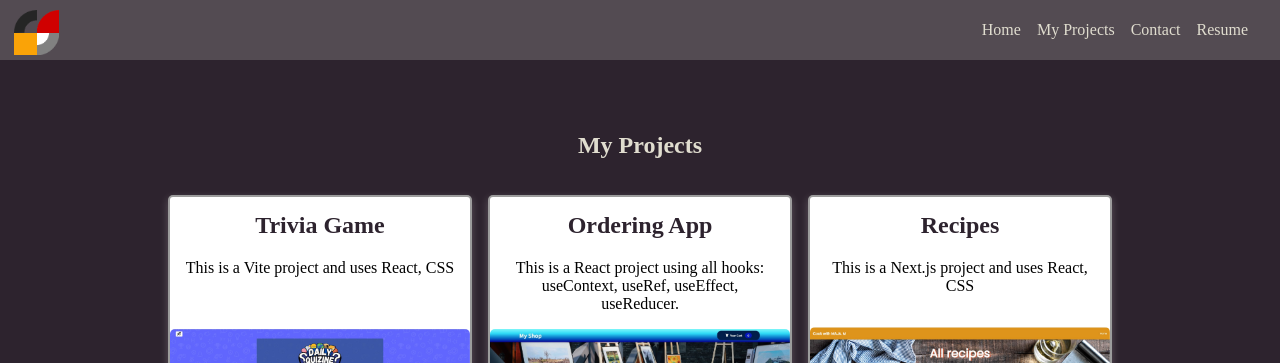
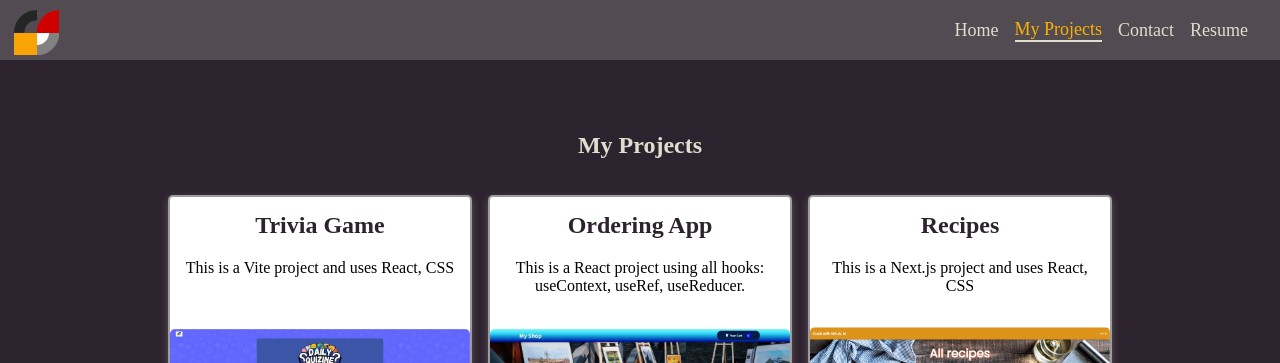
Before and after one commit to MonicaCodreanu/Profile, a React (Vite) app: page /projects in a window 1280 px wide. Shown: the top 363 px of the page. Built offline with nearby package versions, Linux system fonts and the light colour scheme.

Commit message:
small fixes

```diff
--- a/src/Components/navbar.jsx
+++ b/src/Components/navbar.jsx
@@ -1,14 +1,57 @@
 import { Link } from "react-router-dom";
 import "../styles/menu.css";
+import { useLocation } from "react-router-dom";
+import { useEffect, useState } from "react";
 function Navbar() {
+  let location = useLocation();
+  // console.log(location.pathname);
+  const [ProjectIsActive, setProjectIsActive] = useState(false);
+  const [HomeIsActive, setHomeIsActive] = useState(false);
+  const [ContactIsActive, setContactIActive] = useState(false);
+  const [ResumeIsActive, setResumeIsActive] = useState(false);
+  useEffect(() => {
+    if (location.pathname === "/projects") {
+      setProjectIsActive(true);
+      setHomeIsActive(false);
+      setContactIActive(false);
+      setResumeIsActive(false);
+    }
+    if (location.pathname === "/") {
+      setHomeIsActive(true);
+      setProjectIsActive(false);
+      setContactIActive(false);
+      setResumeIsActive(false);
+    }
+    if (location.pathname === "/contact") {
+      setContactIActive(true);
+      setHomeIsActive(false);
+      setProjectIsActive(false);
+      setResumeIsActive(false);
+    }
+    if (location.pathname === "/resume") {
+      setResumeIsActive(true);
+      setHomeIsActive(false);
+      setProjectIsActive(false);
+      setContactIActive(false);
+    }
+  }, [location.pathname]);
+
   return (
     <div className="navbar">
       <img src="/Logo.png" alt="" />
       <ul>
-        <Link to="/">Home</Link>
-        <Link to="/projects">My Projects</Link>
-        <Link to="/contact">Contact</Link>
-        <Link to="/resume">Resume</Link>
+        <Link className={HomeIsActive ? "active" : ""} to="/">
+          Home
+        </Link>
+        <Link className={ProjectIsActive ? "active" : ""} to="/projects">
+          My Projects
+        </Link>
+        <Link className={ContactIsActive ? "active" : ""} to="/contact">
+          Contact
+        </Link>
+        <Link className={ResumeIsActive ? "active" : ""} to="/resume">
+          Resume
+        </Link>
       </ul>
     </div>
   );
--- a/src/pages/projects.jsx
+++ b/src/pages/projects.jsx
@@ -1,5 +1,6 @@
 import Card from "../Components/card";
 import "../styles/projects.css";
+
 function Projects() {
   return (
     <div className="projects">
@@ -14,8 +15,8 @@ function Projects() {
         <Card
           name="Ordering App"
           img="Ordering.JPG"
-          link="https://daily-quizine.vercel.app"
-          description="This is a React project using all hooks: useContext, useRef, useEffect, useReducer."
+          link="https://order-app-weld.vercel.app"
+          description="This is a React project using all hooks: useContext, useRef, useReducer."
         ></Card>
         <Card
           name="Recipes"
--- a/src/styles/menu.css
+++ b/src/styles/menu.css
@@ -27,15 +27,14 @@
   gap: 1rem;
   color: #e0ddcf;
 }
-.navbar ul li {
-  list-style-type: none;
-}
 .navbar ul a {
   text-decoration: none;
   color: #e0ddcf;
+  font-size: 18px;
 }
-.navbar ul a:link:active {
-  color: rgb(6, 161, 22);
+.navbar ul .active {
+  color: #f9b006;
+  border-bottom: 2px solid #e0ddcf;
 }
 
 @media only screen and (max-width: 800px) {
--- a/src/styles/menu.scss
+++ b/src/styles/menu.scss
@@ -27,15 +27,15 @@
     padding-right: 1rem;
     gap: 1rem;
     color: #e0ddcf;
-    li {
-      list-style-type: none;
-    }
+
     a {
       text-decoration: none;
       color: #e0ddcf;
+      font-size: 18px;
     }
-    a:link:active {
-      color: rgb(6, 161, 22);
+    .active {
+      color: #f9b006;
+      border-bottom: 2px solid #e0ddcf;
     }
   }
 }
```
Also changed, not shown: 1 other file (tests, documents, lock files or other folders).
